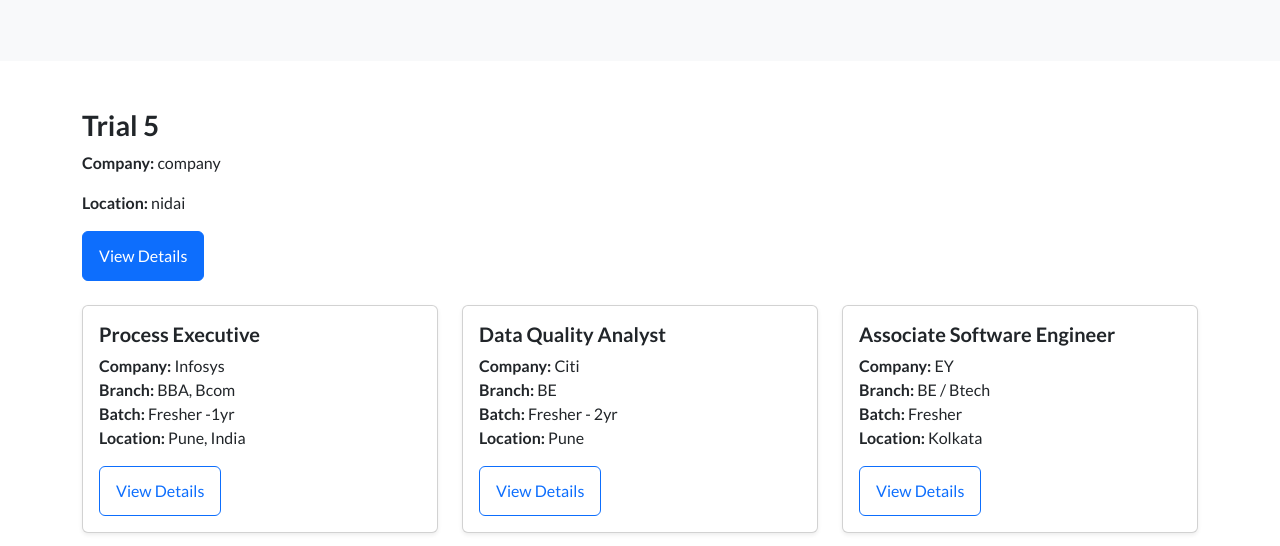
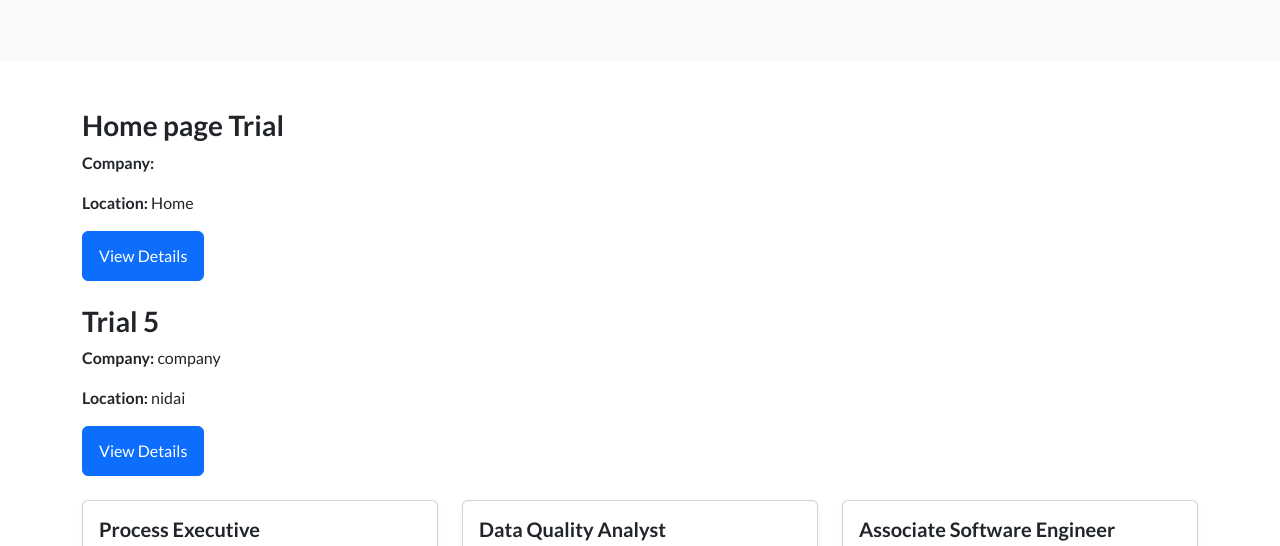
Before and after one commit to neuracampus/neuracampus.github.io, a plain HTML site: page jobs.html in a window 1280 px wide. Shown: the part 193-739 px from the top of the page. Drawn offline with nearby package versions, Linux system fonts and the light colour scheme.

Commit message:
Auto-add new job

```diff
--- a/jobs.html
+++ b/jobs.html
@@ -73,6 +73,14 @@
     <div class="row g-4">
 
     <!-- JOBS-START -->
+
+<div class="job-card">
+  <h3>Home page Trial</h3>
+  <p><strong>Company:</strong> </p>
+  <p><strong>Location:</strong> Home</p>
+  <a href="jobs/job-home-page-trial.html" class="btn btn-primary">View Details</a>
+</div>
+
 
 <div class="job-card">
   <h3>Trial 5</h3>
```
